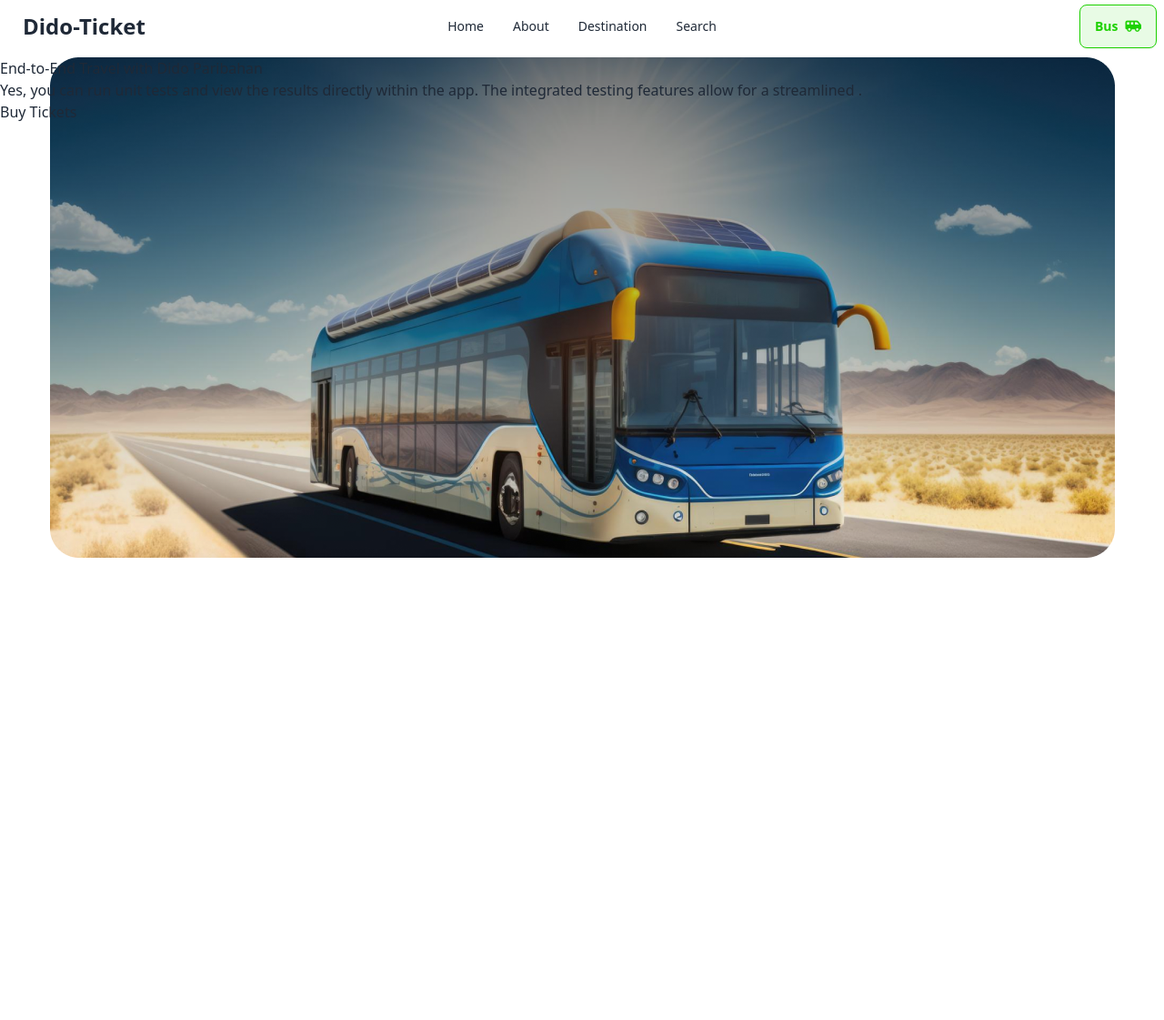
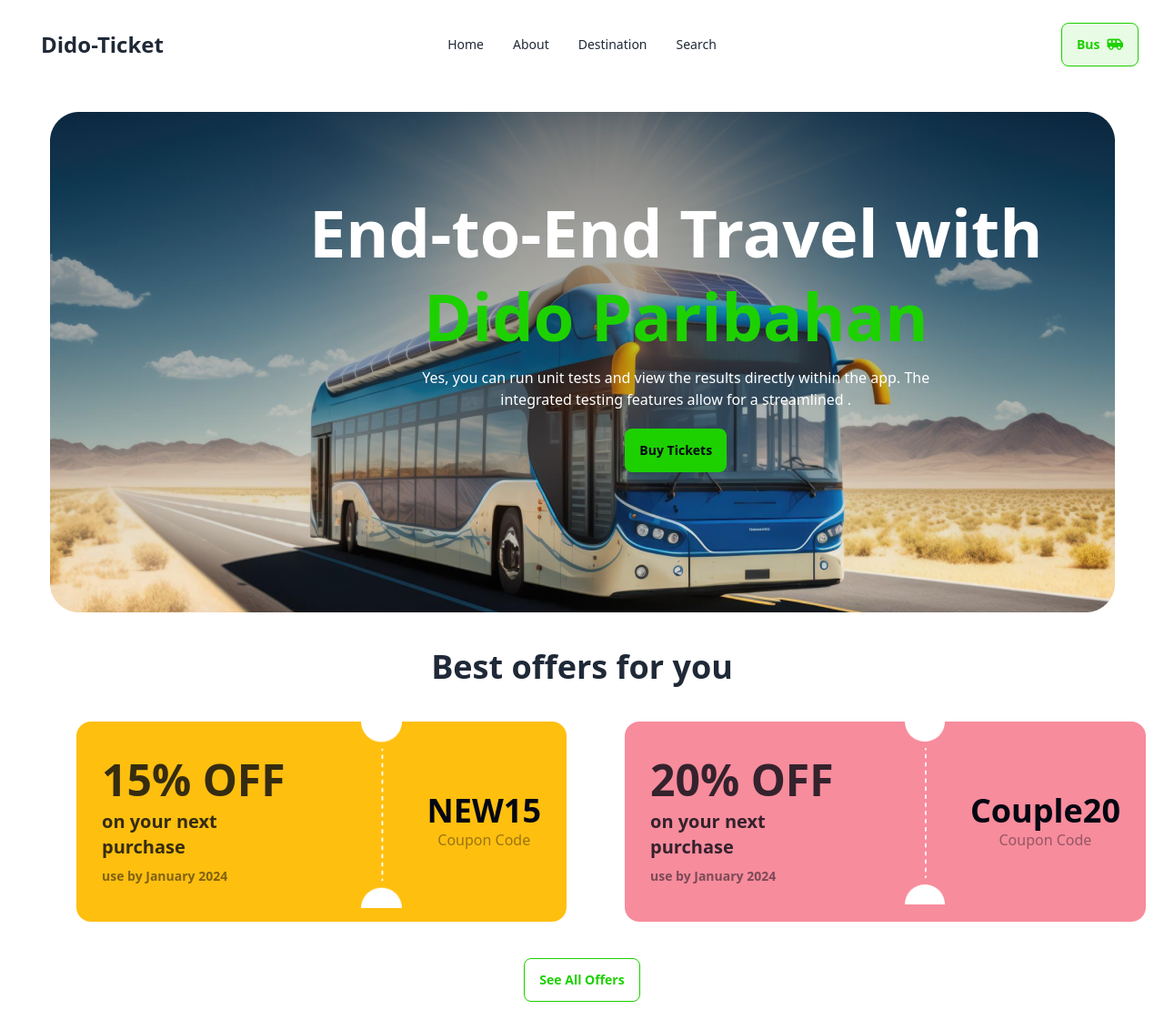
Before and after one commit to Rafiu-14/Assignment-5, a plain HTML site: page index.html in a window 1280 px wide. Shown: the part 5-1126 px from the top of the page at 91% size. Before the commit the page ends 800 px from the top, so only its background shows below. Drawn offline with nearby package versions, Linux system fonts and the light colour scheme.

Commit message:
adding voucher

```diff
--- a/index.html
+++ b/index.html
@@ -8,7 +8,7 @@
     <script src="https://kit.fontawesome.com/263d37f7c2.js" crossorigin="anonymous"></script>
     <title>Dido-Ticket</title>
 </head>
-<body>
+<body class="m-5">
     <!-- Header Part -->
     <header>
         <!-- Navbar -->
@@ -40,20 +40,63 @@
             </div>
           </div>
           <!-- Banner -->
-          <div class="flex">
+          <div class="flex mt-10">
             <div class="flex justify-center items-center ml-auto mr-auto">
                 <img src="images/banner.png">
             </div>
-            <div class="absolute">
-                <h1>End-to-End Travel with <span>Dido Paribahan</span></h1>
-                <p>Yes, you can run unit tests and view the results directly within the app. The integrated testing features allow for a streamlined .</p>
-                <button>Buy Tickets</button>
+            <div class="absolute text-center space-y-5 ml-80 mt-24">
+                <h1 class="text-white text-7xl font-bold">End-to-End Travel with <br><h1 class="text-[#1dd100] text-7xl font-bold">Dido Paribahan</h1></h1>
+                <p class="text-white font-thin">Yes, you can run unit tests and view the results directly within the app. The <br>integrated testing features allow for a streamlined .</p>
+                <button class="btn bg-[#1dd100] border-none font-bold text-[#030712] hover:bg-[#1bb502]">Buy Tickets</button>
             </div>
           </div>
     </header>
     <!-- Main Part -->
     <main>
-
+      <!-- Voucher -->
+      <div>
+        <div class="text-4xl font-bold text-center mt-10">
+          <h1>Best offers for you</h1>
+        </div>
+        <!-- Coupon part -->
+        <div class="flex">
+          <!-- Coupon1 -->
+          <div class="flex w-[573px] h-[220px] bg-[#ffbf0f] rounded-2xl mt-10 ml-16">
+            <span class="p-7 space-y-2 mt-auto mb-auto text-[#030712cc] ">
+              <h1 class="text-5xl font-extrabold">15% OFF</h1>
+              <p class="text-xl font-semibold">on your next purchase</p>
+              <p class="text-[#03071280] text-sm font-semibold">use by January 2024</p>
+            </span>
+            <span class="ml-12">
+              <img src="images/cupon-devider.png">
+            </span>
+            <span class="text-center p-7 m-auto">
+              <h1 class="text-[#030712] text-4xl font-bold">NEW15</h1>
+              <p class="text-[#03071266]">Coupon Code</p>
+            </span>
+          </div>
+          <!-- Coupon2 -->
+          <div>
+            <div class="flex w-[573px] h-[220px] bg-[#f78c9c] rounded-2xl mt-10 ml-16">
+              <span class="p-7 space-y-2 mt-auto mb-auto text-[#030712cc] ">
+                <h1 class="text-5xl font-extrabold">20% OFF</h1>
+                <p class="text-xl font-semibold">on your next purchase</p>
+                <p class="text-[#03071280] text-sm font-semibold">use by January 2024</p>
+              </span>
+              <span class="ml-12">
+                <img src="images/cupon-devider.png">
+              </span>
+              <span class="text-center p-7 m-auto">
+                <h1 class="text-[#030712] text-4xl font-bold">Couple20</h1>
+                <p class="text-[#03071266]">Coupon Code</p>
+              </span>
+            </div>
+          </div>
+        </div>
+        <div class="text-center mt-10">
+        <button class="btn bg-white border-[#1dd100] text-[#1dd100] hover:bg-[#1dd1001a] hover:border-[#1dd100]">See All Offers</button>
+        </div>
+      </div>
     </main>
     <!-- Footer Part -->
     <footer>
```
